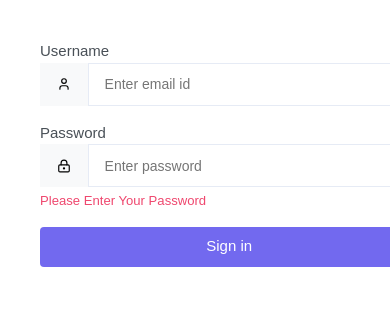
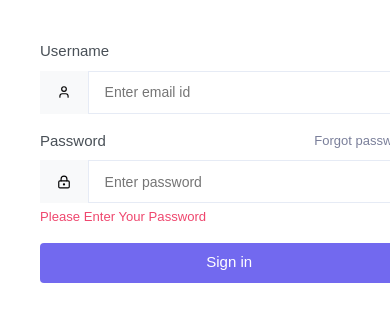
Before and after one commit to jmilind1234/devTinder-frontend, a React (Vite) app: page / in a window 390 px wide. Shown: the top 322 px of the page. Built offline with nearby package versions, Linux system fonts and the light colour scheme.

Commit message:
completed mobile device login form.

```diff
--- a/src/atoms/ForgotPassword/index.tsx
+++ b/src/atoms/ForgotPassword/index.tsx
@@ -1,7 +1,8 @@
-function HelperText({text}:{text:string}) {
+import "./_forgot-password.scss";
+function ForgotPassword({text}:{text:string}) {
   return (
     <div className="forgot-password">{text}</div>
   )
 }
 
-export default HelperText;
+export default ForgotPassword;
--- a/src/atoms/Label/_label.scss
+++ b/src/atoms/Label/_label.scss
@@ -2,7 +2,6 @@
     font-size: 15px;
     font-weight: 500;
     line-height: 22.5px;
-    margin-bottom: 8px;
     color: #495057;
     font-family: "Public Sans", sans-serif;
 }
--- a/src/molecules/InputField/_input-field.scss
+++ b/src/molecules/InputField/_input-field.scss
@@ -39,3 +39,11 @@
 .input-field{
     margin-bottom: 16px;
 }
+
+.label-forgotpassword-container{
+    display: flex;
+    justify-content: space-between;
+    align-items: center;
+    margin-bottom: 8px;
+    width: 100%;
+}
--- a/src/molecules/InputField/index.tsx
+++ b/src/molecules/InputField/index.tsx
@@ -2,6 +2,7 @@ import Label from "../../atoms/Label";
 import ErrorText from "../../atoms/ErrorText";
 import type { inputField } from "./types";
 import "./_input-field.scss";
+import ForgotPassword from "../../atoms/ForgotPassword";
 
 const InputField = ({
   type,
@@ -11,10 +12,14 @@ const InputField = ({
   labelText,
   placeholder,
   error,
+  forgotPassword
 }: inputField) => {
   return (
     <div className="input-field">
-      <Label>{labelText}</Label>
+        <div className="label-forgotpassword-container">
+            <Label>{labelText}</Label>
+            {forgotPassword && <ForgotPassword text={"Forgot password?"}/>}
+        </div>
       <>
         <div className="left-icon-field-container">
           {leftIcon && <span className="left-icon-holder">{leftIcon}</span>}
--- a/src/molecules/InputField/types.ts
+++ b/src/molecules/InputField/types.ts
@@ -1,4 +1,5 @@
 import type { LucideProps } from "lucide-react";
+import type { ReactNode } from "react";
 
 export interface inputField{
     type: 'text' | 'password' | 'email';
@@ -9,4 +10,5 @@ export interface inputField{
     placeholder: string;
     rightIcon: React.ForwardRefExoticComponent<Omit<LucideProps, "ref"> & React.RefAttributes<SVGSVGElement>>;
     error: boolean;
+    forgotPassword?: boolean
 }
--- a/src/organisms/LoginForm/index.tsx
+++ b/src/organisms/LoginForm/index.tsx
@@ -23,6 +23,7 @@ function LoginForm() {
         leftIcon={<LockKeyhole size={14} />}
         error={true}
         placeholder={"Enter password"}
+        forgotPassword={true}
       />
       <Button btnText="Sign in" />
     </BoxContainer>
```
Also changed, not shown: src/atoms/ForgotPassword/_forgot-password.scss (renamed from src/atoms/ForgotPassword/_helper-text.scss).
